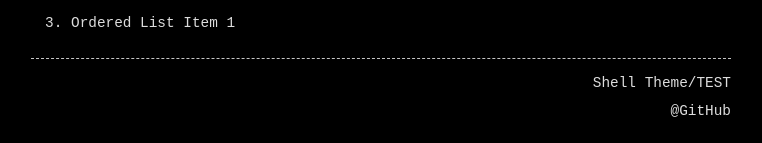
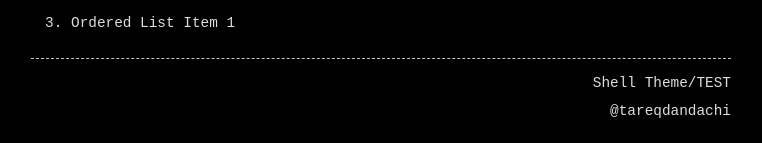
Before and after one commit to itstorque/jekyll-shell-theme, a Jekyll site: the page built from index.md, in a window 1280 px wide. Shown: the part 906-1049 px from the top of the page, without its empty margins (259-1021 px from the left). Built offline with Jekyll 4.4.1, drawn with Linux system fonts in a browser that asks for light colours.

Commit message:
Modified GitHub Username bug

```diff
--- a/_config.yml
+++ b/_config.yml
@@ -1,6 +1,6 @@
 title: "Shell Theme"
 description: "This is a description of my awesome hacker site."
-github: tareqdandachi
+github_username: tareqdandachi
 
 theme: jekyll-shell-theme
 
--- a/_includes/footer.html
+++ b/_includes/footer.html
@@ -2,6 +2,6 @@
 
   {{ site.title }}/{{ page.title }}
   <br>
-  @{{ site.github }}
+  @{{ site.github_username }}
 
 </footer>
```
